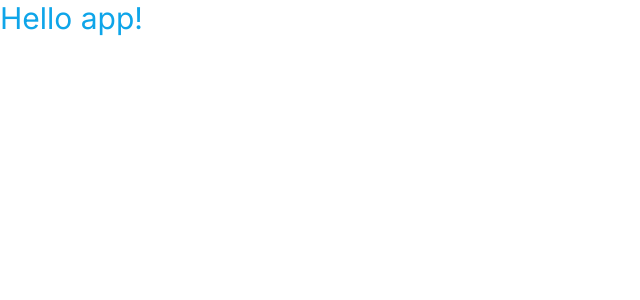
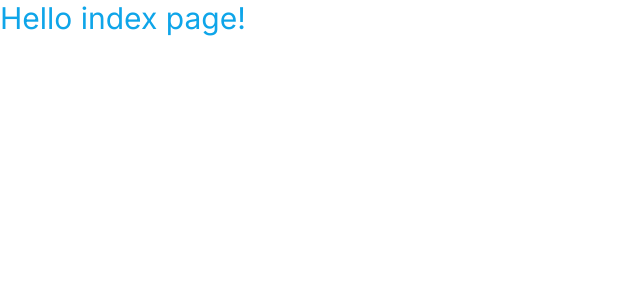
Before and after one commit to pmitja/Fe-travel-app-next, a Next.js app: page / in a window 1280 px wide. Shown: the top 300 px of the page, without its empty margins (0-640 px from the left). Built offline with nearby package versions, Linux system fonts and the light colour scheme.

Commit message:
Create the side folder for the index page.

```diff
--- /dev/null
+++ b/app/(site)/page.tsx
@@ -0,0 +1,3 @@
+export default function Home() {
+  return <div className="text-sky-500 text-3xl">Hello index page!</div>;
+}
--- a/app/page.tsx
+++ /dev/null
@@ -1,3 +0,0 @@
-export default function Home() {
-  return <div className="text-sky-500 text-3xl">Hello app!</div>;
-}
```
